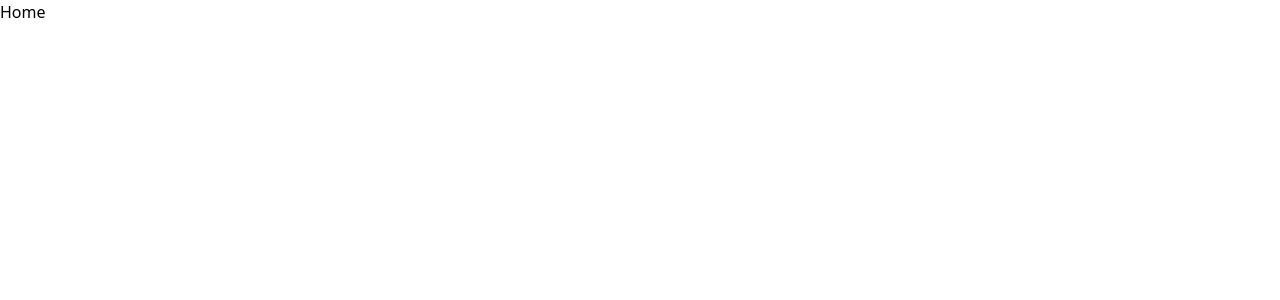
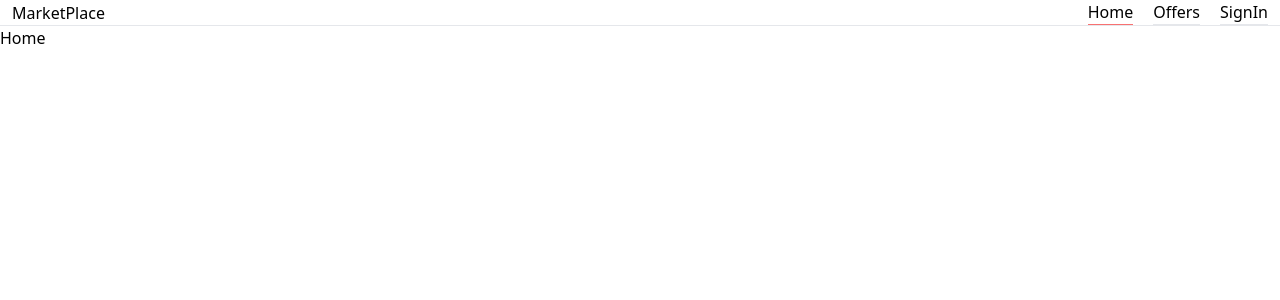
Before and after one commit to alexandrewilk/marketplace, a React (Create React App) app: page / in a window 1280 px wide. Shown: the top 300 px of the page. Built offline with nearby package versions, Linux system fonts and the light colour scheme.

Commit message:
header©:x

```diff
--- a/src/App.js
+++ b/src/App.js
@@ -5,10 +5,12 @@ import SignIn from "./pages/SignIn"
 import Offers from "./pages/Offers";
 import SignUp from "./pages/SignUp"
 import Profile from "./pages/Profile"
+import Header from "./components/Header";
 
 export default function App() {
   return (
     <Router>
+      <Header/>
       <Routes>
         <Route path='/' element={<Home/>}/>
         <Route path='/profile' element={<Profile/>}/>
--- /dev/null
+++ b/src/components/Header.jsx
@@ -0,0 +1,33 @@
+import React from 'react'
+import { useLocation, useNavigate} from 'react-router-dom'
+
+
+export default function Header() {
+    const location = useLocation();
+    const navigate = useNavigate();
+    function routeMathPath(route){
+        if(route === location.pathname){
+            return true
+        }
+    }
+
+  return (
+    <div className='border-b'>
+      <header className='flex justify-between items-center px-3'>
+        <div>
+            MarketPlace
+        </div>
+        <div>
+            <ul className='flex space-x-5'>
+                <li className= {`cursor-pointer border-b ${routeMathPath('/') && "border-b-red-400"}`}
+                onClick={()=>navigate("/")}>Home</li>
+                <li className= {`cursor-pointer border-b ${routeMathPath('/offers') && "border-b-red-400"}`}
+                onClick={()=>navigate("/offers")}>Offers</li>
+                <li className= {`cursor-pointer border-b ${routeMathPath('/sign-in') && "border-b-red-400"}`}
+                onClick={()=>navigate("/sign-in")}>SignIn</li>
+            </ul>
+        </div>
+      </header>
+    </div>
+  )
+}
```
